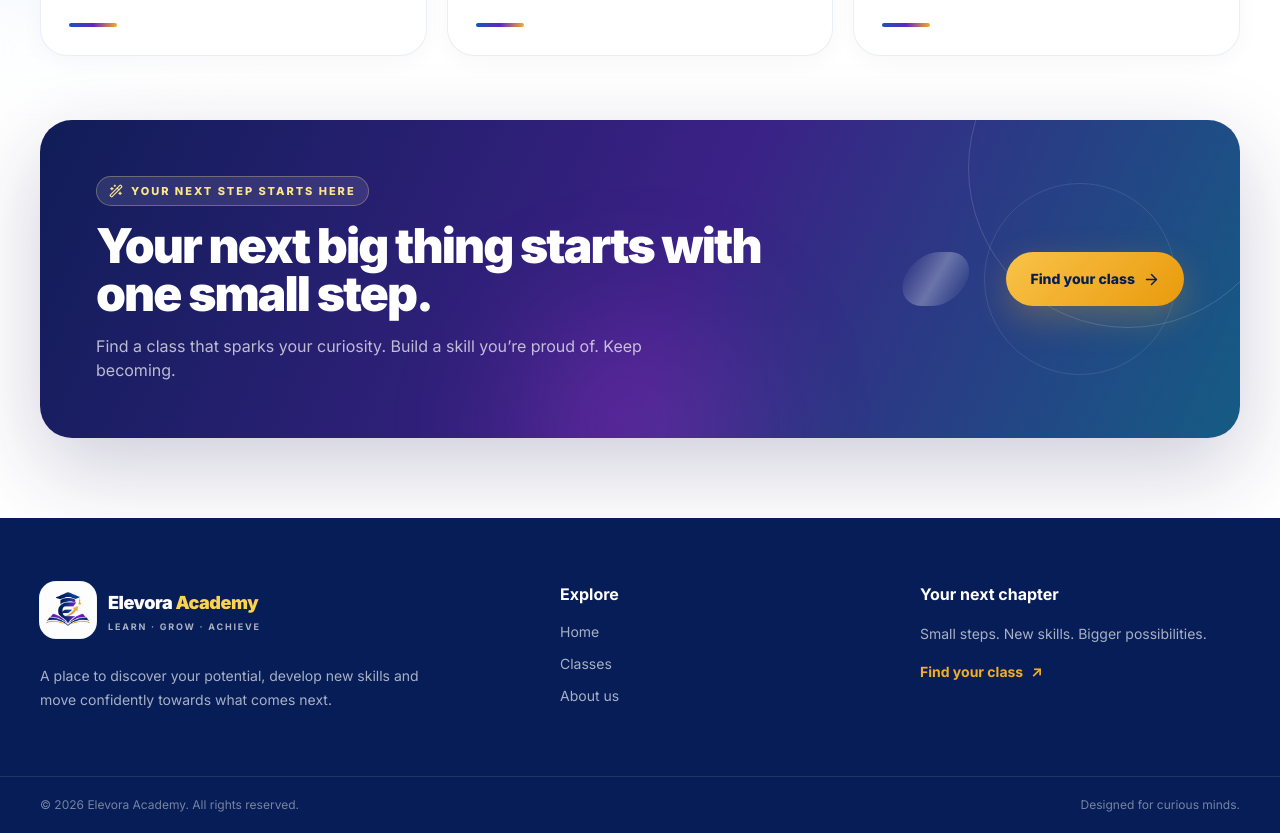
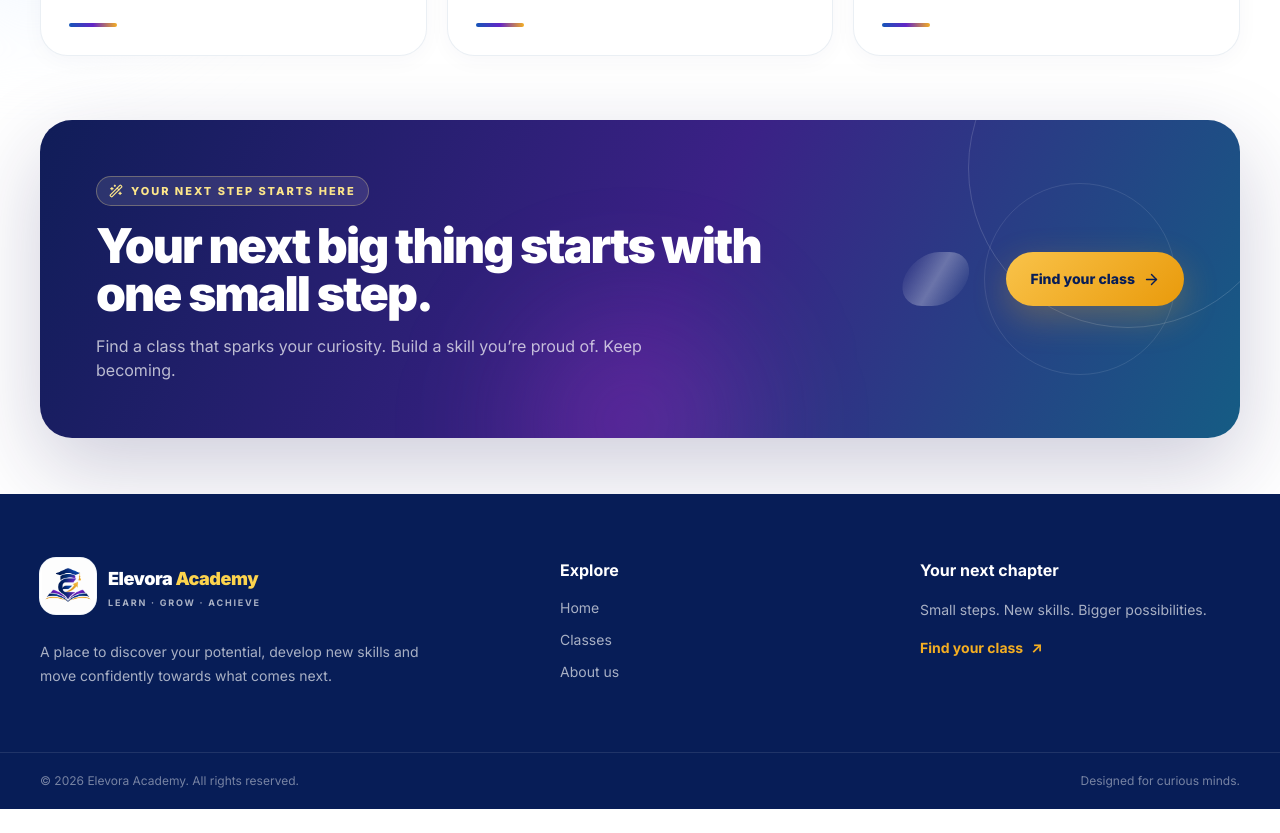
Before and after one commit to chamod-lakshitha/elevora-academy, a Next.js app: page / in a window 1280 px wide. Shown: the part 2260-3093 px from the top of the page. After the commit the page ends 3069 px from the top, so only its background shows below. Built offline with nearby package versions, Linux system fonts and the light colour scheme; no server answers.

Commit message:
Reduce excess spacing around homepage CTA

```diff
--- a/app/page.tsx
+++ b/app/page.tsx
@@ -94,7 +94,7 @@ export default function HomePage() {
         </div>
       </section>
 
-      <section className="pb-16 sm:pb-20">
+      <section className="pb-10 sm:pb-12 lg:pb-14">
         <div className="container-shell">
           <Reveal>
             <div className="cta-panel relative overflow-hidden rounded-[2rem] px-6 py-10 text-white shadow-[0_30px_85px_rgba(30,27,93,0.22)] sm:px-10 sm:py-14 lg:px-14">
```
